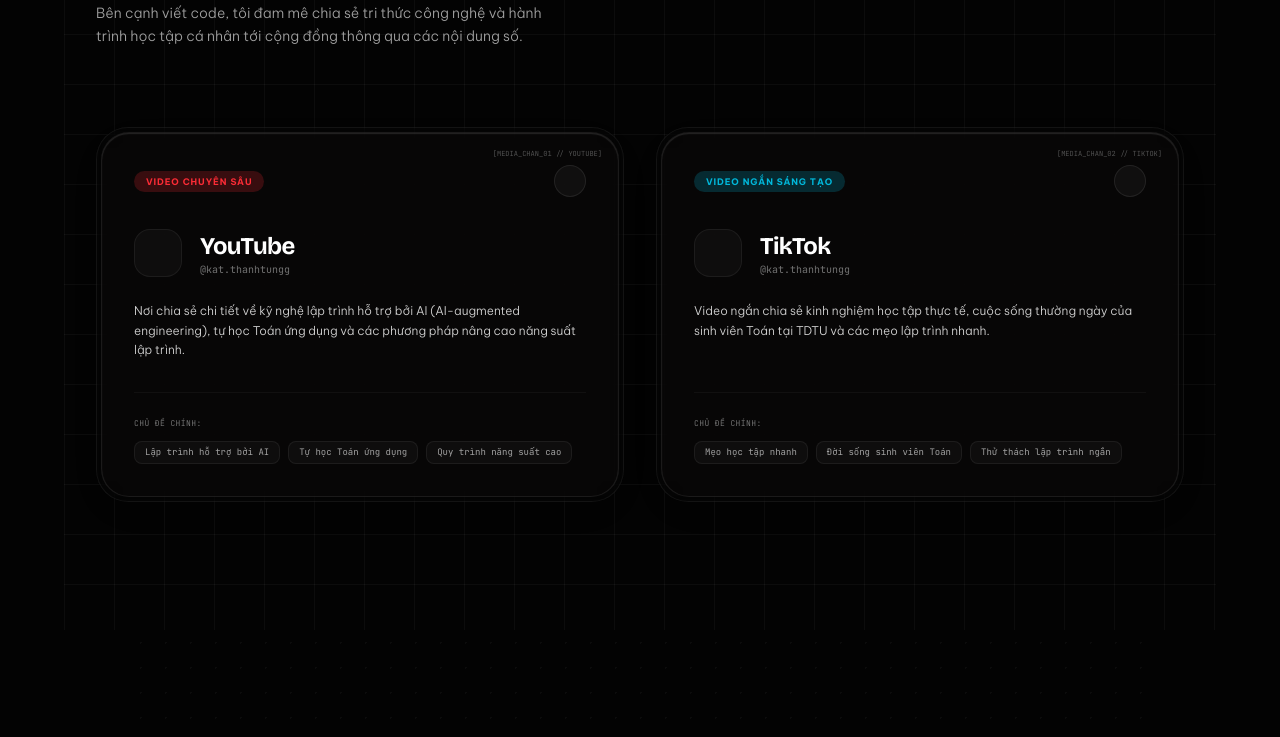
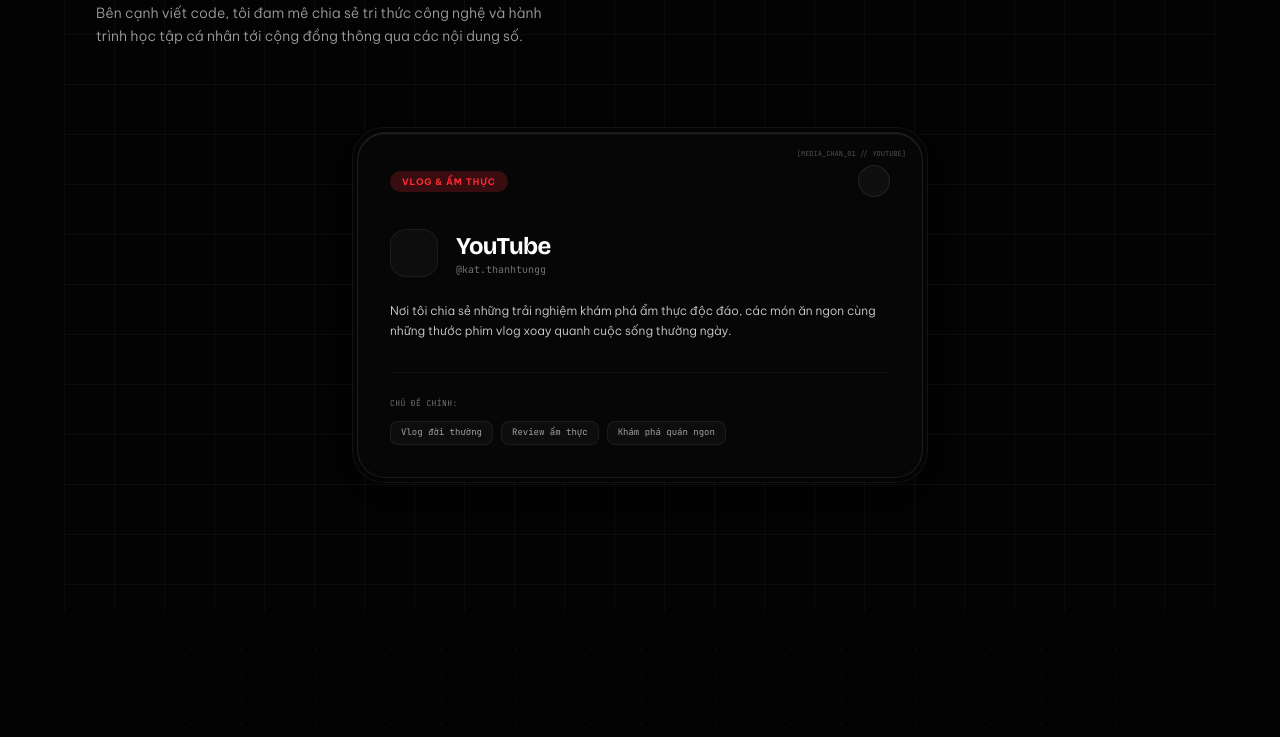
Before and after one commit to trevorthanhtung/tranthanhtung-trevor, a React (Vite) app: page / in a window 1280 px wide. Shown: the part 4620-5357 px from the top of the page. Built offline with nearby package versions, Linux system fonts and the light colour scheme; no server answers; some icons are missing.

Commit message:
feat: focus content & media section on youtube vlog/food reviews, remove tiktok

```diff
--- a/src/components/SocialMediaSection.jsx
+++ b/src/components/SocialMediaSection.jsx
@@ -1,7 +1,7 @@
 import React, { useEffect, useRef, useState } from 'react';
 import { HugeiconsIcon } from '@hugeicons/react';
 import { ArrowUpRightIcon } from '@hugeicons/core-free-icons';
-import { YoutubeIcon as Youtube, TiktokIcon as Tiktok } from './SocialIcons';
+import { YoutubeIcon as Youtube } from './SocialIcons';
 import { useApp } from './AppContext';
 import { portfolioData } from '../data/portfolioData';
 
@@ -41,27 +41,12 @@
       icon: Youtube,
       colorClass: 'group-hover:border-red-500/30 group-hover:shadow-[0_16px_48px_-12px_rgba(239,68,68,0.15)] dark:group-hover:shadow-[0_16px_48px_-12px_rgba(239,68,68,0.25)]',
       badgeColor: 'bg-red-500/10 text-red-500 dark:bg-red-500/20',
-      tagVi: 'Video chuyên sâu',
-      tagEn: 'Deep-dives',
-      descVi: 'Nơi chia sẻ chi tiết về kỹ nghệ lập trình hỗ trợ bởi AI (AI-augmented engineering), tự học Toán ứng dụng và các phương pháp nâng cao năng suất lập trình.',
-      descEn: 'Focusing on detailed tutorials on AI-assisted coding, applied mathematics self-learning, and developer productivity systems.',
-      topicsVi: ['Lập trình hỗ trợ bởi AI', 'Tự học Toán ứng dụng', 'Quy trình năng suất cao'],
-      topicsEn: ['AI-Assisted Coding', 'Applied Math Journey', 'High-Productivity Workflows']
-    },
-    {
-      id: 'tiktok',
-      name: 'TikTok',
-      handle: '@kat.thanhtungg',
-      url: portfolioData.profile.tiktok,
-      icon: Tiktok,
-      colorClass: 'group-hover:border-cyan-500/30 group-hover:shadow-[0_16px_48px_-12px_rgba(6,182,212,0.15)] dark:group-hover:shadow-[0_16px_48px_-12px_rgba(6,182,212,0.25)]',
-      badgeColor: 'bg-cyan-500/10 text-cyan-500 dark:bg-cyan-500/20',
-      tagVi: 'Video ngắn sáng tạo',
-      tagEn: 'Short-form tips',
-      descVi: 'Video ngắn chia sẻ kinh nghiệm học tập thực tế, cuộc sống thường ngày của sinh viên Toán tại TDTU và các mẹo lập trình nhanh.',
-      descEn: 'Short-form visual logs sharing study hacks, daily life of an Applied Maths major at TDTU, and rapid coding micro-tips.',
-      topicsVi: ['Mẹo học tập nhanh', 'Đời sống sinh viên Toán', 'Thử thách lập trình ngắn'],
-      topicsEn: ['Rapid Study Hacks', 'Math Student Daily Vlogs', 'Micro-coding Challenges']
+      tagVi: 'Vlog & Ẩm thực',
+      tagEn: 'Vlog & Food',
+      descVi: 'Nơi tôi chia sẻ những trải nghiệm khám phá ẩm thực độc đáo, các món ăn ngon cùng những thước phim vlog xoay quanh cuộc sống thường ngày.',
+      descEn: 'My space for sharing exciting food reviews, culinary discoveries, and personal daily life vlogs.',
+      topicsVi: ['Vlog đời thường', 'Review ẩm thực', 'Khám phá quán ngon'],
+      topicsEn: ['Daily Life Vlogs', 'Food Reviews', 'Culinary Discoveries']
     }
   ];
 
@@ -97,14 +82,14 @@
       </div>
 
       {/* Media Cards Grid */}
-      <div className="grid grid-cols-1 md:grid-cols-2 gap-8 items-stretch">
+      <div className="flex justify-center items-stretch w-full">
         {channels.map((chan, idx) => {
           const Icon = chan.icon;
           return (
             <div
               key={chan.id}
               style={{ transitionDelay: `${idx * 150}ms` }}
-              className={`group transform transition-all duration-1000 ease-out-custom ${
+              className={`group w-full max-w-xl transform transition-all duration-1000 ease-out-custom ${
                 inView ? 'translate-y-0 opacity-100 blur-0' : 'translate-y-16 opacity-0 blur-md'
               }`}
             >
--- a/src/data/portfolioData.js
+++ b/src/data/portfolioData.js
@@ -26,7 +26,7 @@
     linkedin: "https://www.linkedin.com/in/thanh-t%C3%B9ng-tr%E1%BA%A7n-9b35983a9/",
     facebook: "https://www.facebook.com/tthanhtung2306/",
     youtube: "https://www.youtube.com/@kat.thanhtungg",
-    tiktok: "https://www.tiktok.com/@kat.thanhtungg",
+    tiktok: "",
     instagram: "https://www.instagram.com/_.thanhtungg._/",
   },
   skills: [
```
